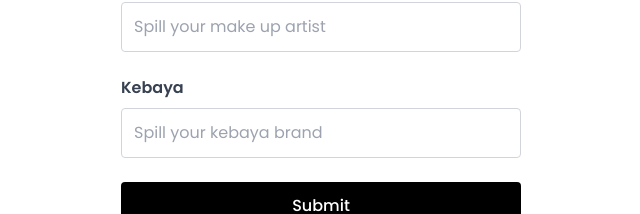
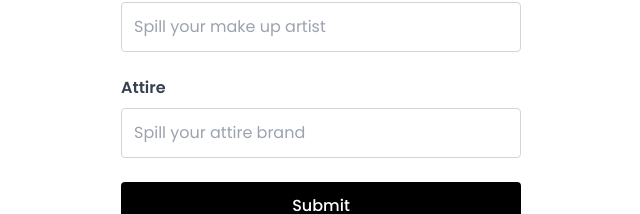
Before and after one commit to namelesskull/naratama, a React (Vite) app: page /review in a window 1280 px wide. Shown: the part 723-937 px from the top of the page, without its empty margins (319-959 px from the left). Built offline with nearby package versions, Linux system fonts and the light colour scheme.

Commit message:
Update ReviewForm.jsx

```diff
--- a/src/pages/ReviewForm.jsx
+++ b/src/pages/ReviewForm.jsx
@@ -164,14 +164,14 @@ export default function ReviewForm() {
 
         <div className='space-y-2'>
           <label htmlFor='field2' className='block font-semibold text-gray-700'>
-            Kebaya
+            Attire
           </label>
           <input
             id='kebaya'
             type='text'
             value={kebaya}
             onChange={(e) => setKebaya(e.target.value)}
-            placeholder='Spill your kebaya brand'
+            placeholder='Spill your attire brand'
             className='w-full p-3 border border-gray-300 rounded focus:outline-none focus:ring-1 focus:ring-gray-400'
           />
         </div>
```
